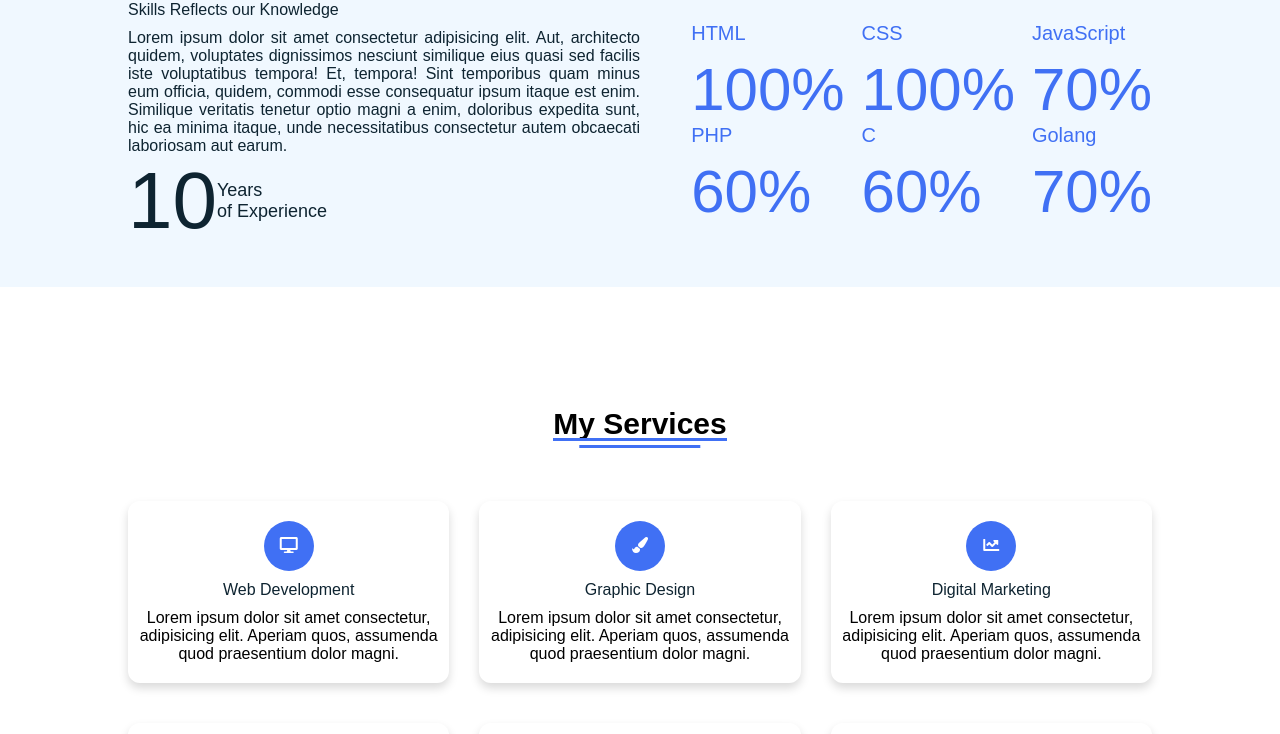
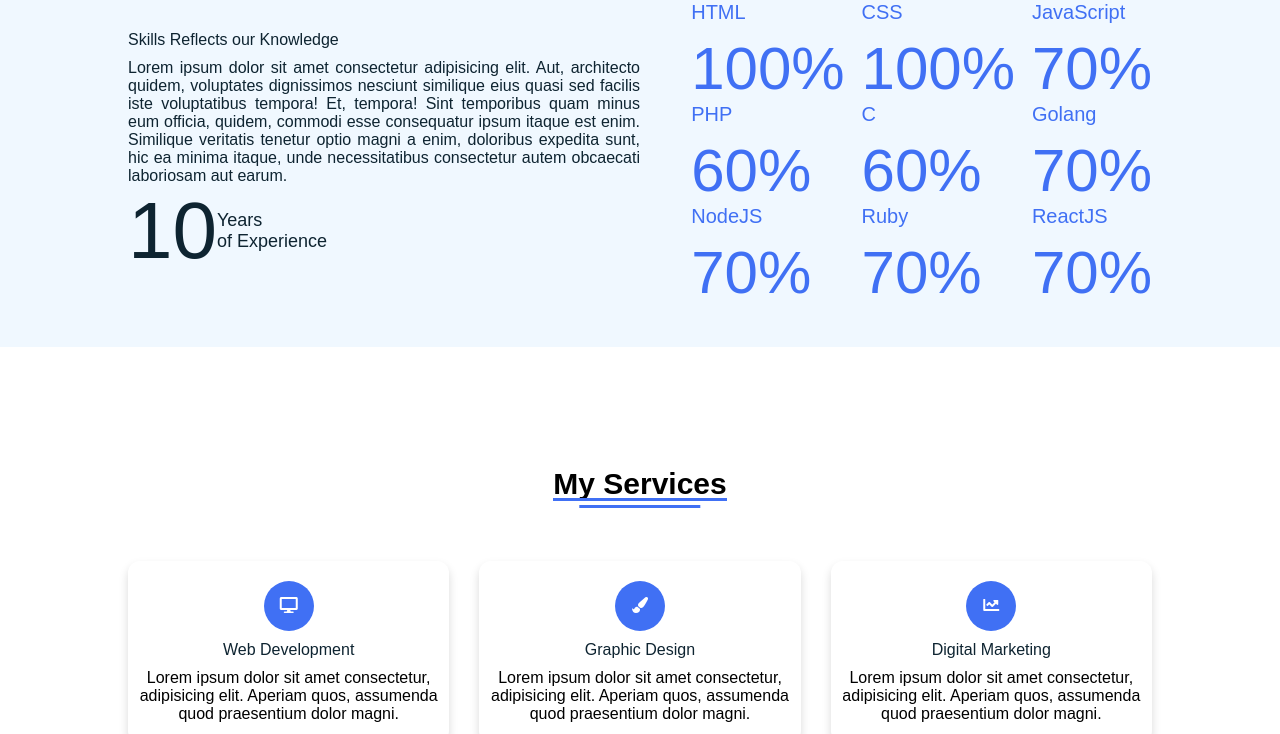
Before and after one commit to sunday4me/portfolio, a plain HTML site: page index.html in a window 1280 px wide. Shown: the part 1400-2134 px from the top of the page. Drawn offline with Linux system fonts and the light colour scheme.

Commit message:
adding framework

```diff
--- a/index.html
+++ b/index.html
@@ -32,7 +32,7 @@
                 <div class="media-icons">
                     <a href="https://github.com/sunday4me"><i class="fab fa-github"></i></a>
                     <a href="#"><i class="fab fa-linkedin"></i></a>
-                    <a href="https://twitter.com/sunnet4me""><i class="fab fa-twitter"></i></a>
+                    <a href="https://twitter.com/sunnet4me"><i class="fab fa-twitter"></i></a>
                     <a href="#"><i class="fab fa-facebook-f"></i></a>
                     <a href="#"><i class="fab fa-whatsapp"></i></a>
                     <a href="#"><i class="fab fa-instagram"></i></a>
@@ -113,6 +113,18 @@
             </div>
             <div class="box">
                 <div class="topic">Golang</div>
+                <div class="num">70%</div>
+            </div>
+            <div class="box">
+                <div class="topic">NodeJS</div>
+                <div class="num">70%</div>
+            </div>
+            <div class="box">
+                <div class="topic">Ruby</div>
+                <div class="num">70%</div>
+            </div>
+            <div class="box">
+                <div class="topic">ReactJS</div>
                 <div class="num">70%</div>
             </div>
         </div>
```
